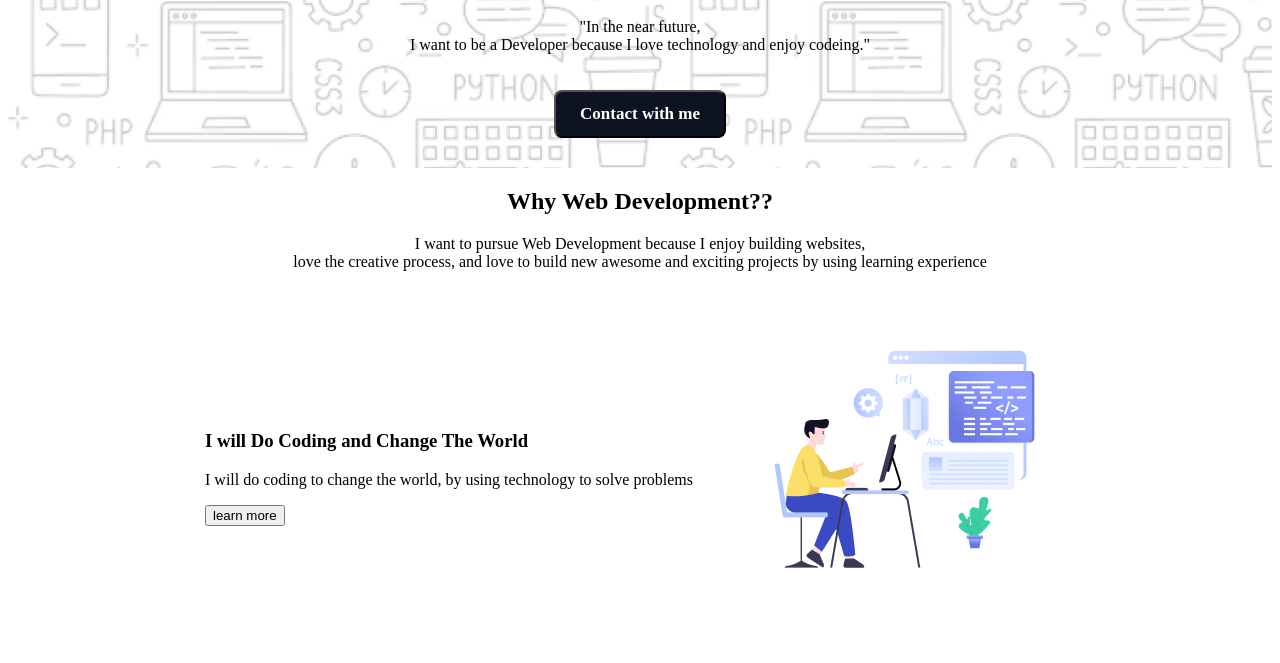
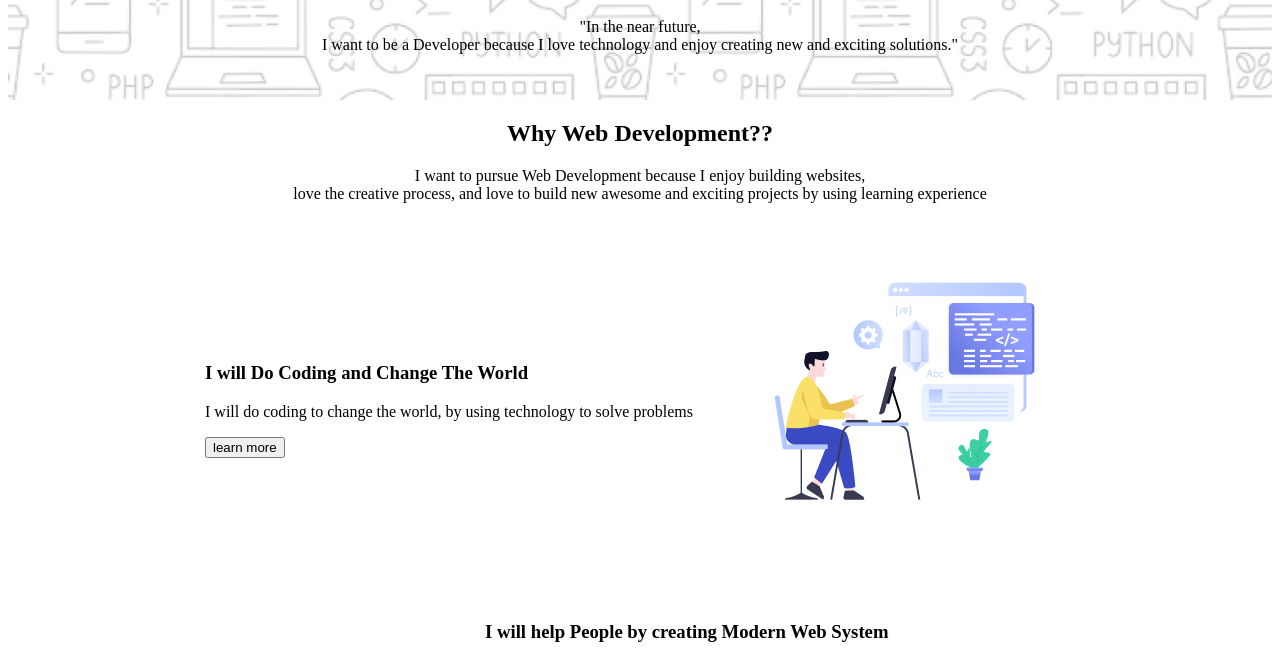
Before and after one commit to shohan119/my-website-portfolio, a plain HTML site: page index.html in a window 1280 px wide. Shown: the part 437-1100 px from the top of the page. Drawn offline with Linux system fonts and the light colour scheme; a web font is replaced by a local one.

Commit message:
added all

```diff
--- a/index.html
+++ b/index.html
@@ -14,9 +14,9 @@
             </div>
             <div class="welcome-banner-text">
                 <h1 class="heading-title">"In the near future, I hope to become a Developer."</h1>
-                <p class="Paragraph">"In the near future,<br> I want to be a Developer because I love technology and enjoy codeing."</p>
+                <p class="Paragraph">"In the near future,<br> I want to be a Developer because I love technology and enjoy creating new and exciting solutions."</p>
                 <a href="#contact">
-                    <button class="btn-primary">Contact with me</button>
+
                 </a>
 
             </div>
--- a/style/index.css
+++ b/style/index.css
@@ -103,6 +103,7 @@
       box-shadow: 0px 6px 50px 0px black;
       margin-bottom: 48px;
       margin-top: 111px;
+
     }
     .support-container{
       background-color: rgb(0, 0, 0, 0.5);
```
